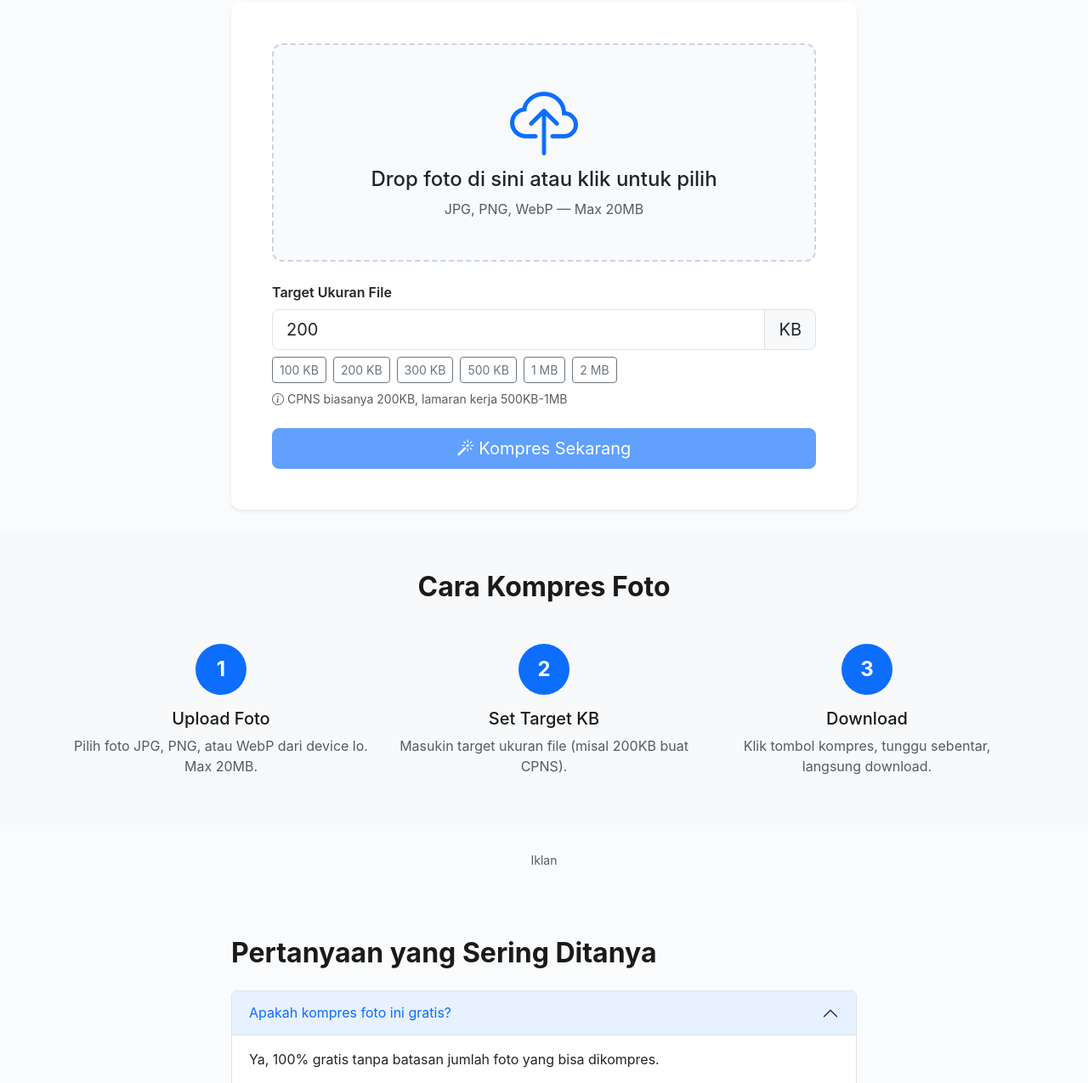
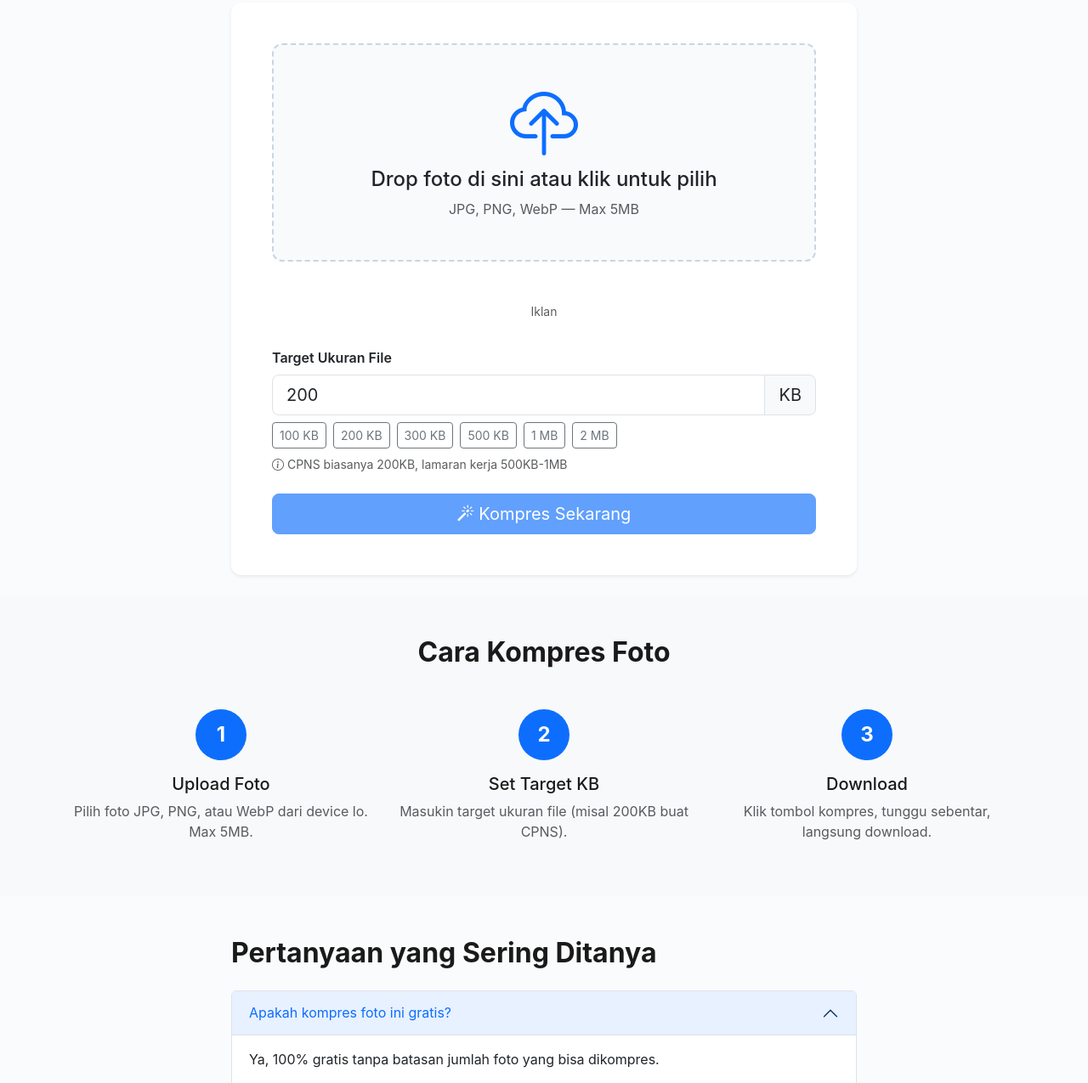
Before and after one commit to Aris0506/kompresfoto, a Flask app: page / in a window 1280 px wide. Shown: the part 434-1709 px from the top of the page at 85% size. Run offline with Flask 3, Linux system fonts and the light colour scheme; some libraries are stand-ins or nearby versions.

Commit message:
edit banner iklan

```diff
--- a/app.py
+++ b/app.py
@@ -10,7 +10,8 @@ from PIL import Image
 from werkzeug.utils import secure_filename
 
 app = Flask(__name__)
-app.config['MAX_CONTENT_LENGTH'] = 20 * 1024 * 1024  # 20MB max upload
+app.config['MAX_CONTENT_LENGTH'] = 5 * 1024 * 1024  # 5MB max upload
+# app.config['MAX_CONTENT_LENGTH'] = 20 * 1024 * 1024  # 20MB max upload
 app.config['UPLOAD_FOLDER'] = 'uploads'
 app.config['COMPRESSED_FOLDER'] = 'compressed'
 
@@ -193,10 +194,13 @@ def robots():
     return content, 200, {'Content-Type': 'text/plain'}
 
 
+# @app.errorhandler(413)
+# def too_large(e):
+    # return jsonify({'error': 'File kegedean (max 20MB)'}), 413
 @app.errorhandler(413)
 def too_large(e):
-    return jsonify({'error': 'File kegedean (max 20MB)'}), 413
-
+    # Ubah teks 20MB jadi 5MB biar user gak bingung
+    return jsonify({'error': 'File kegedean (max 5MB)'}), 413
 
 
 # Pastiin folder ada (jalan baik di local maupun production)
--- a/templates/index.html
+++ b/templates/index.html
@@ -75,10 +75,21 @@
                             <div id="uploadZone" class="upload-zone text-center p-5 mb-4">
                                 <i class="bi bi-cloud-upload display-1 text-primary mb-3"></i>
                                 <h4 class="mb-2">Drop foto di sini atau klik untuk pilih</h4>
-                                <p class="text-muted mb-0">JPG, PNG, WebP — Max 20MB</p>
+                                <p class="text-muted mb-0">JPG, PNG, WebP — Max 5MB</p>
                                 <input type="file" id="fileInput" accept="image/jpeg,image/png,image/webp,image/bmp" hidden>
                             </div>
-
+                            <!-- Adsterra Native Banner -->
+                            <section class="py-4">
+                                <div class="container">
+                                    <div class="row justify-content-center">
+                                        <div class="col-lg-8">
+                                            <small class="text-muted text-center d-block mb-2">Iklan</small>
+                                            <script async="async" data-cfasync="false" src="//pl29301197.profitablecpmratenetwork.com/62c9df870437eccf9ac954b7f77fdbfc/invoke.js"></script>
+                                            <div id="container-62c9df870437eccf9ac954b7f77fdbfc"></div>
+                                        </div>
+                                    </div>
+                                </div>
+                            </section>
                             <!-- Preview file -->
                             <div id="filePreview" class="d-none mb-4">
                                 <div class="alert alert-light border d-flex align-items-center">
@@ -187,7 +198,7 @@
                 <div class="col-md-4 text-center">
                     <div class="step-circle">1</div>
                     <h5 class="mt-3">Upload Foto</h5>
-                    <p class="text-muted">Pilih foto JPG, PNG, atau WebP dari device lo. Max 20MB.</p>
+                    <p class="text-muted">Pilih foto JPG, PNG, atau WebP dari device lo. Max 5MB.</p>
                 </div>
                 <div class="col-md-4 text-center">
                     <div class="step-circle">2</div>
@@ -203,18 +214,7 @@
         </div>
     </section>
 
-    <!-- Adsterra Native Banner -->
-    <section class="py-4">
-        <div class="container">
-            <div class="row justify-content-center">
-                <div class="col-lg-8">
-                    <small class="text-muted text-center d-block mb-2">Iklan</small>
-                    <script async="async" data-cfasync="false" src="//pl29301197.profitablecpmratenetwork.com/62c9df870437eccf9ac954b7f77fdbfc/invoke.js"></script>
-                    <div id="container-62c9df870437eccf9ac954b7f77fdbfc"></div>
-                </div>
-            </div>
-        </div>
-    </section>
+
 
     <!-- FAQ buat SEO -->
     <section class="py-5">
```
